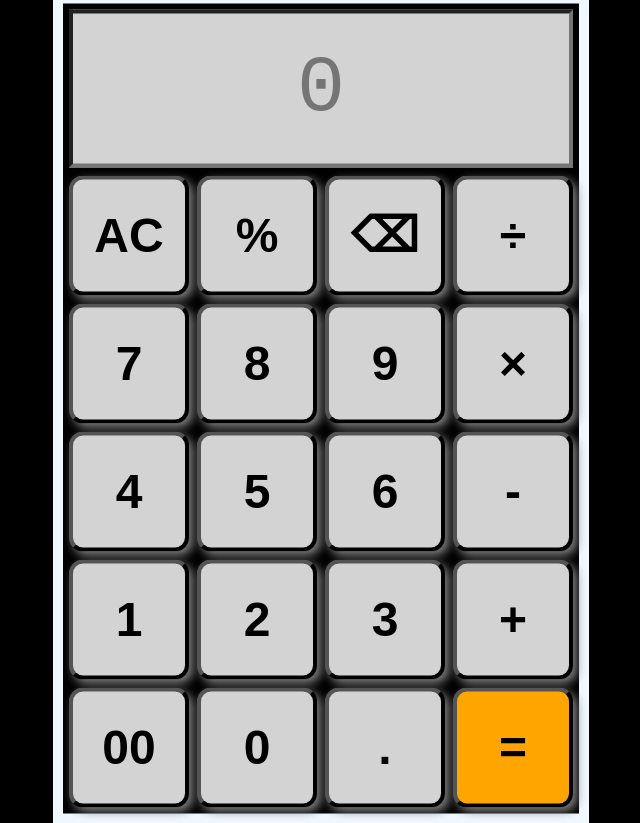
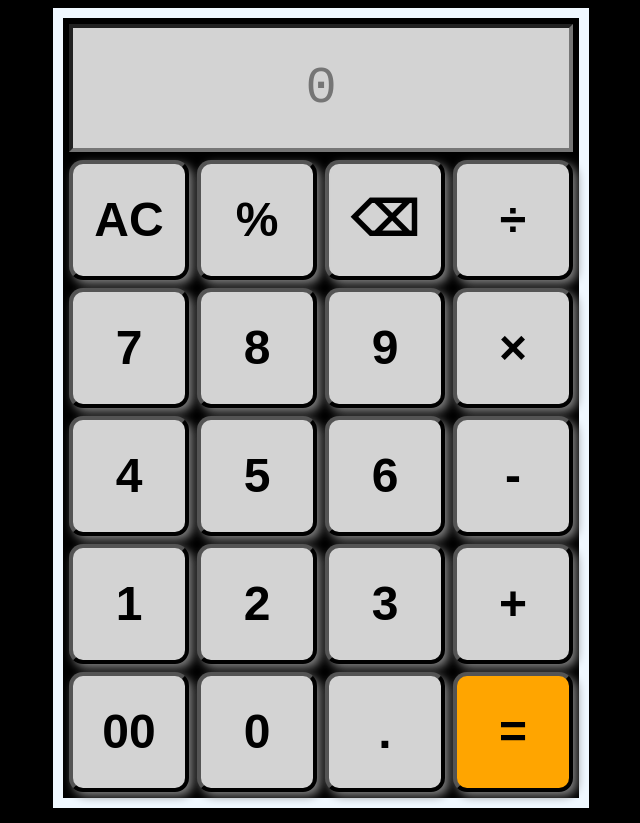
Before and after one commit to shalllwilll/calculator, a plain HTML site: page index.htm in a window 1280 px wide. Shown: the whole page, without its empty margins (319-959 px from the left). Drawn offline with Linux system fonts and the light colour scheme.

Commit message:
Update index.htm

```diff
--- a/index.htm
+++ b/index.htm
@@ -17,7 +17,7 @@
                   type="text"
                   id="text"
                   placeholder="0"
-                  style=" background-color: lightgrey;  font-size: 40px; text-align: center; font-family: monospace; width: 100%; padding: 15px; box-sizing: border-box;"
+                  style=" background-color: lightgrey;  font-size: xx-large; text-align: center; font-family: monospace; width: 100%; padding: 15px; box-sizing: border-box;"
                 >
               </td>
             </tr>
```
